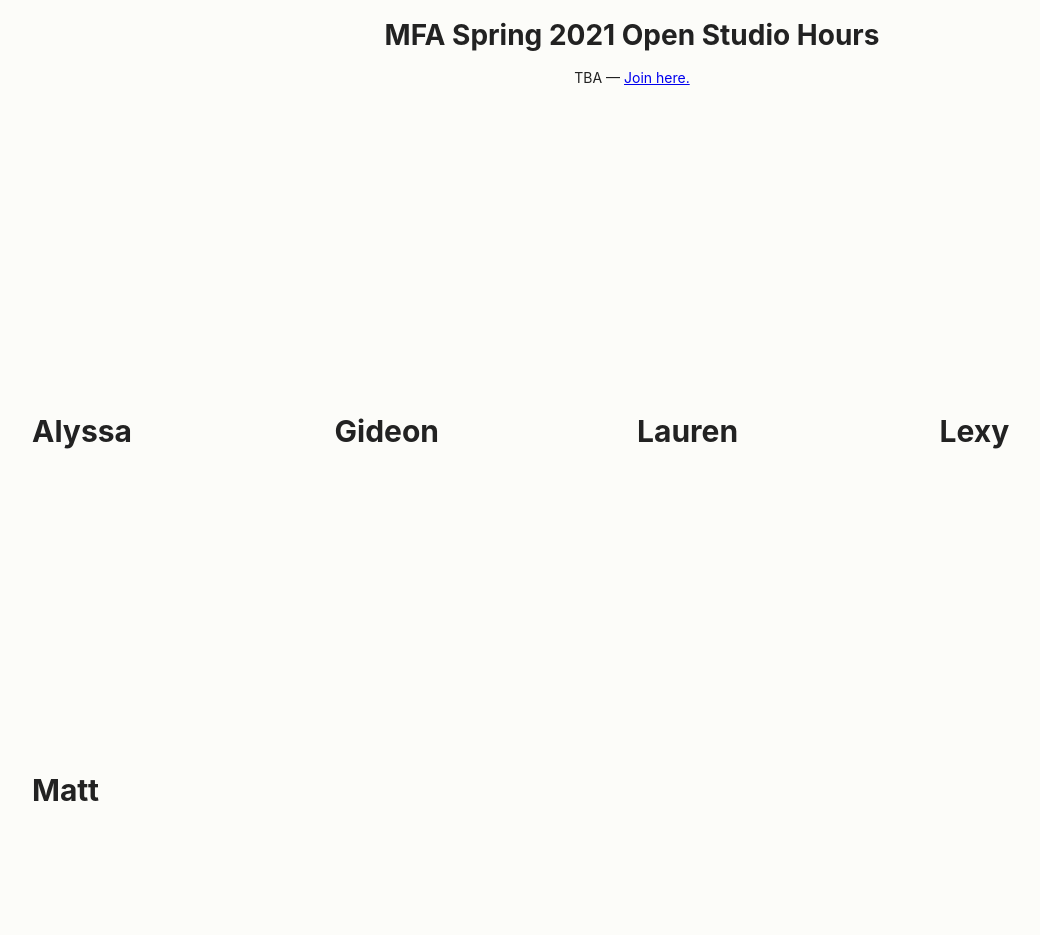
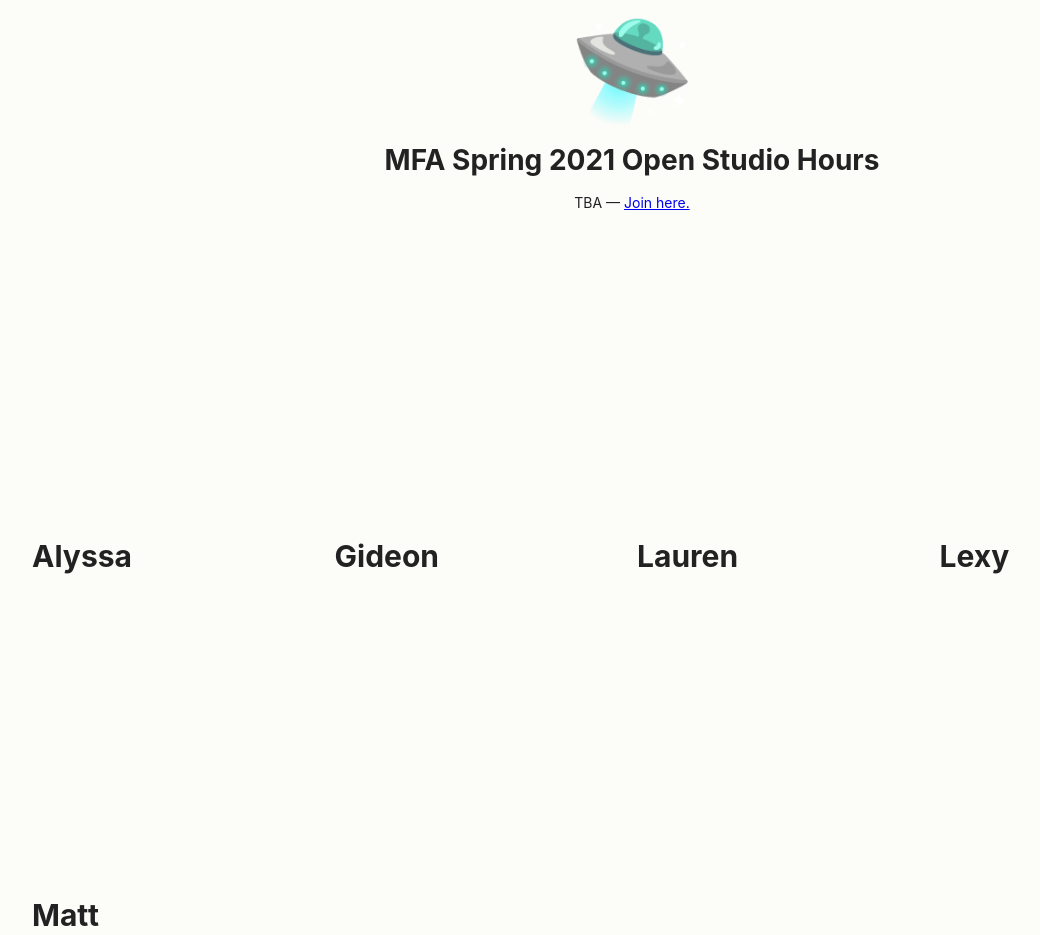
Before and after one commit to gslife/dmdstudio, a plain HTML site: page mfa/index.html in a window 1280 px wide. Shown: the whole page, without its empty margins (8-1048 px from the left). Before the commit the page ends 827 px from the top, so only its background shows below. Drawn offline with Linux system fonts and the light colour scheme.

Commit message:
🎵 👽 🎵

```diff
--- a/mfa/index.html
+++ b/mfa/index.html
@@ -3,15 +3,18 @@
 
 <head>
     <title>DMD Open Studio Hours</title>
+    <meta charset="utf-8">
     <meta name="viewport" content="width=device-width">
     <link rel="stylesheet" type="text/css" href="style.css">
 </head>
+
 <body>
     <section class="intro">
+        <div style="font-size: 100px;">🛸</div>
         <!-- <img src="images/DMDFFheader.png" alt="Digital Media and Design — Fellowship and Feedback"> -->
         <h1>MFA Spring 2021 Open Studio Hours</h1>
         <p>TBA &mdash;
-    <a href="https://gather.town/app/p3s7ZT0g6EKg5iKP/DMDOpenHouse" target="_blank">Join here.</a></p>
+            <a href="https://gather.town/app/p3s7ZT0g6EKg5iKP/DMDOpenHouse" target="_blank">Join here.</a></p>
     </section>
     <main class="grid">
         <div>
```
